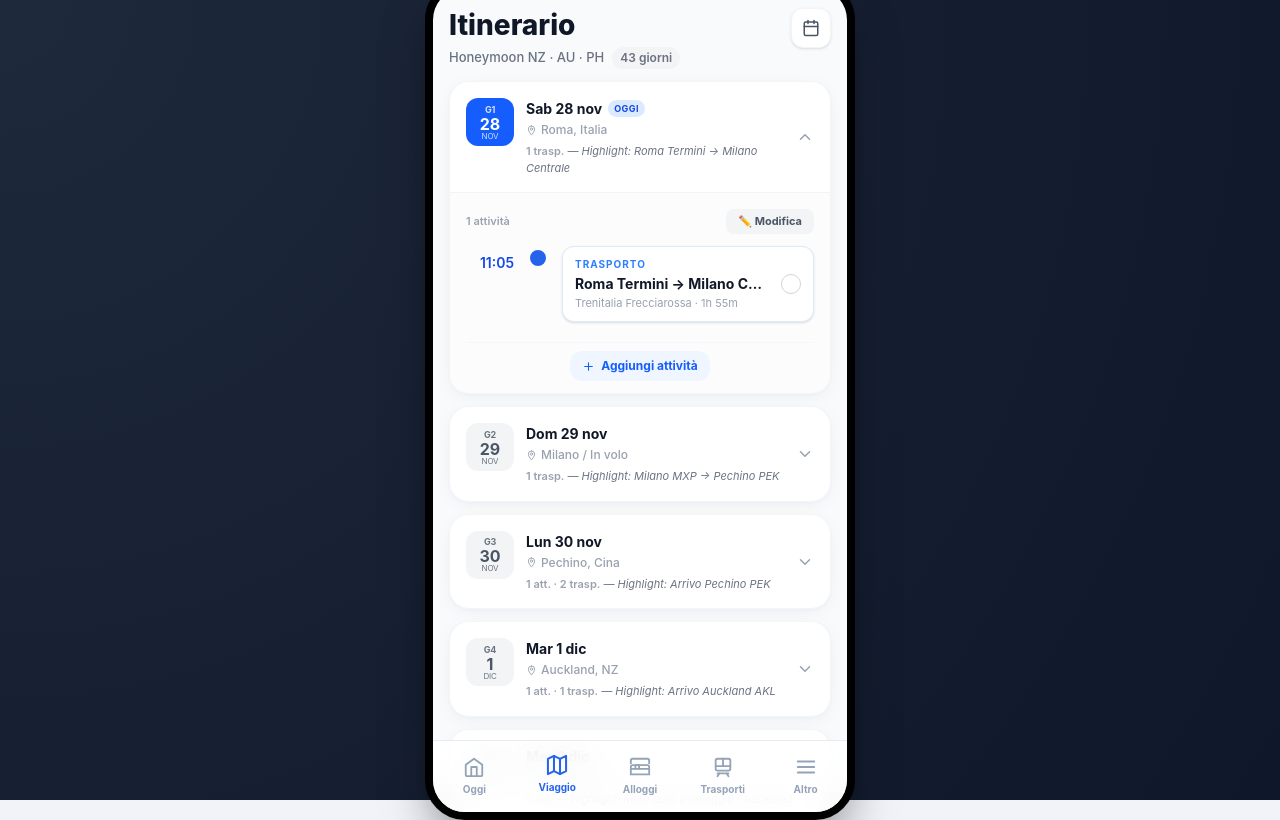
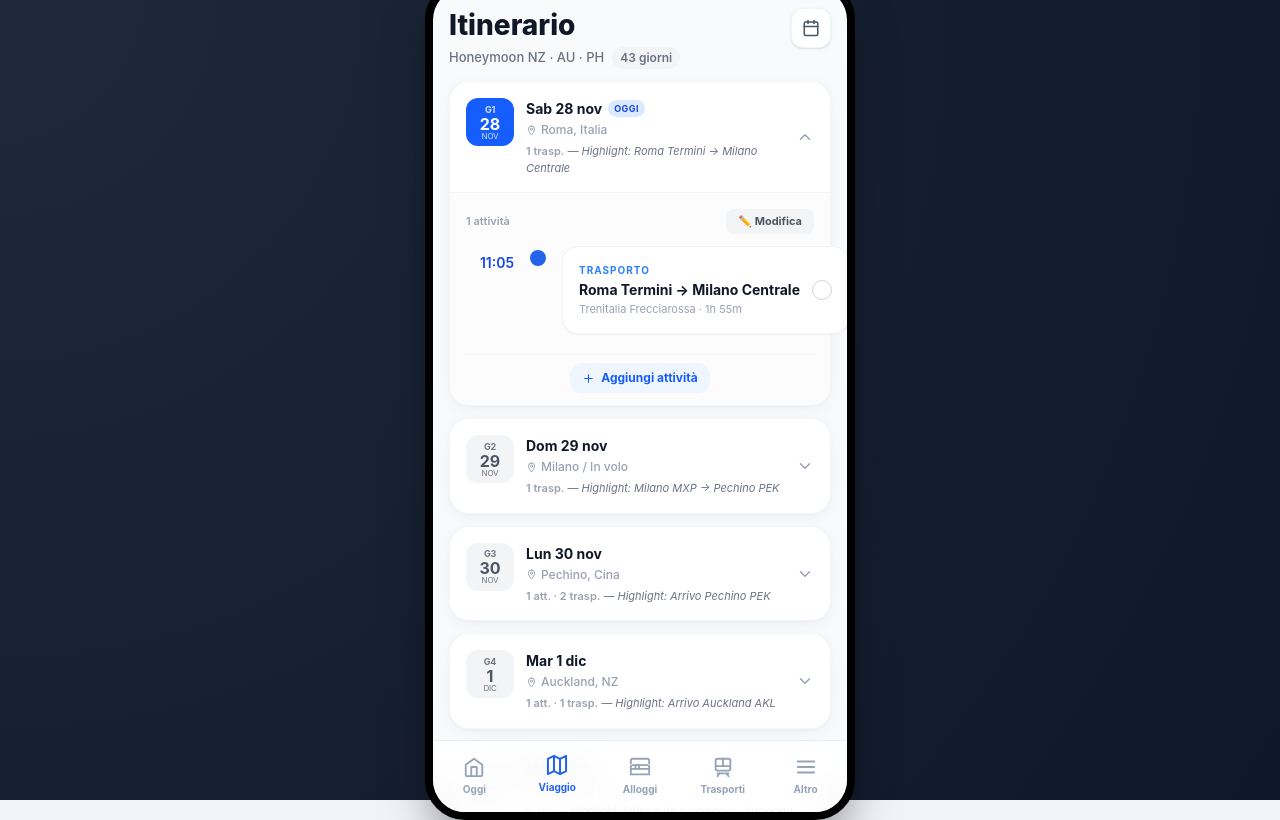
Before and after one commit to CASABR/honeymoon-roadbook, a React (Vite) app: page /viaggio in a window 1280 px wide. Built offline with nearby package versions, Linux system fonts and the light colour scheme.

Commit message:
style: implement Phase 3: unify activity and transport cards in Today and Trip views using app-card

```diff
--- a/src/views/TodayView.tsx
+++ b/src/views/TodayView.tsx
@@ -364,11 +364,10 @@ function TimelineRow({
         {!isLast && <div className="flex-1 w-0.5 bg-gray-200 mt-1" style={{ minHeight: 32 }} />}
       </div>
       <div
-        className={`flex-1 mb-2 rounded-2xl overflow-hidden cursor-pointer ${isFirst ? "bg-white shadow-sm border border-blue-100" : "bg-white shadow-sm"}`}
+        className={`flex-1 mb-2 app-card p-3 cursor-pointer ${isFirst ? "border-blue-200" : "bg-white/80"}`}
         onClick={onEdit}
       >
         {isFirst && isTransport ? (
-          <div className="p-3 pr-2">
           <div className="flex items-start justify-between">
             <div className="flex-1 min-w-0">
               <p className="text-[10px] font-bold tracking-widest text-gray-400 uppercase mb-0.5">Trasporto</p>
@@ -391,13 +390,14 @@ function TimelineRow({
               <IcChevronRight size={16} className="text-gray-400" />
             </div>
           </div>
-          </div>
         ) : isTransport ? (
-          <div className="px-3 py-2.5 flex items-center gap-2.5">
+          <div className="flex items-center justify-between gap-2.5">
+            <div className="flex items-center gap-2.5 min-w-0 flex-1">
               <ActivityIcon type={activity.type} size={16} />
               <div className="flex-1 min-w-0">
                 <p className={`text-[13px] font-semibold text-gray-700 truncate ${completed ? "line-through text-gray-400" : ""}`}>{activity.title}</p>
                 <p className={`text-[12px] text-gray-400 truncate ${completed ? "line-through text-gray-300" : ""}`}>{activity.subtitle}</p>
+              </div>
             </div>
             {activity.hasQR && (
               <button
@@ -413,7 +413,7 @@ function TimelineRow({
             )}
           </div>
         ) : (
-          <div className="px-3 py-2.5 flex items-center justify-between gap-2.5">
+          <div className="flex items-center justify-between gap-2.5">
             <div className="flex items-center gap-2.5 min-w-0 flex-1">
               <ActivityIcon type={activity.type} size={16} />
               <div className="flex-1 min-w-0">
--- a/src/views/TripView.tsx
+++ b/src/views/TripView.tsx
@@ -206,11 +206,12 @@ function TripTimelineRow({
       </div>
 
       {/* Card */}
-      <div className={`flex-1 mb-2 rounded-xl overflow-hidden ${
-        isFirst ? "bg-white shadow-sm border border-blue-100" : "bg-white/60 shadow-sm"
-      }`}>
+      <div
+        className={`flex-1 mb-2 app-card p-3 ${editMode ? "" : "cursor-pointer"} ${isFirst ? "border-blue-200" : "bg-white/80"}`}
+        onClick={editMode ? undefined : onEdit}
+      >
         {isTransport ? (
-          <div className="px-3 py-2.5 flex items-center justify-between gap-3 cursor-pointer" onClick={onEdit}>
+          <div className="flex items-center justify-between gap-3">
             <div className="flex-1 min-w-0">
               <p className="text-[10px] font-bold tracking-widest text-blue-500 uppercase mb-0.5">
                 Trasporto
@@ -256,7 +257,7 @@ function TripTimelineRow({
             </div>
           </div>
         ) : (
-          <div className="px-3 py-2 flex items-center justify-between gap-3 cursor-pointer" onClick={onEdit}>
+          <div className="flex items-center justify-between gap-3">
             <div className="flex items-center gap-3 min-w-0 flex-1">
               <ActivityIcon type={activity.type} size={15} />
               <div className="flex-1 min-w-0">
```
Also changed, not shown: 1 other file (tests, documents, lock files or other folders). Lines whose indentation alone changed are shown as unchanged.
